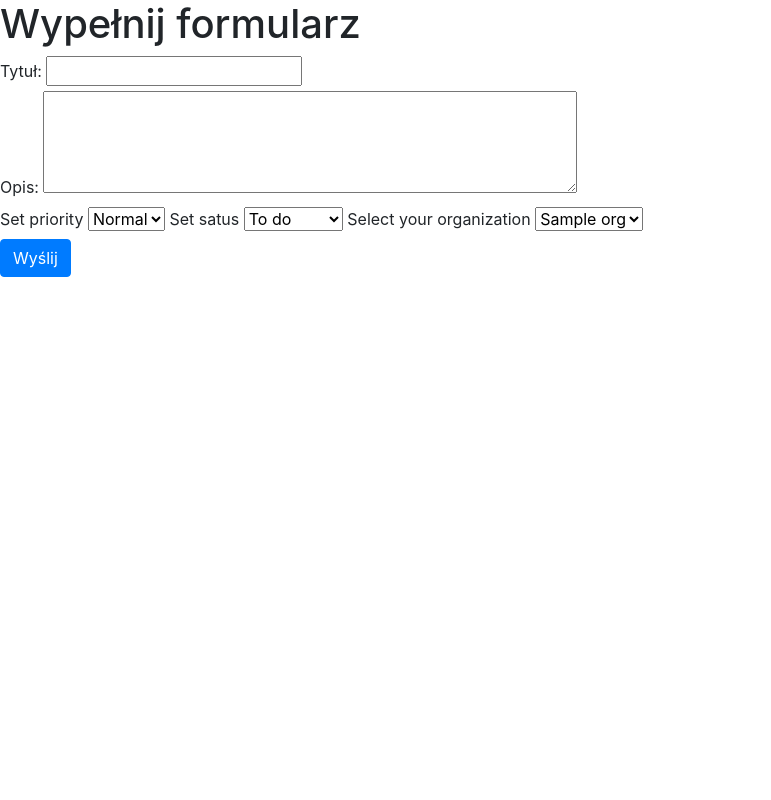
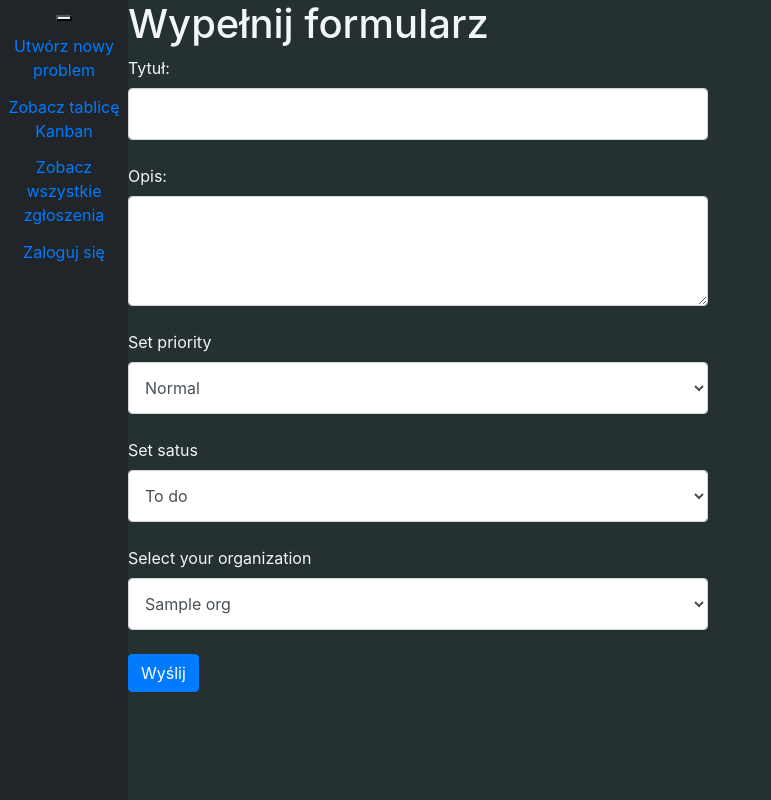
Before and after one commit to AdamJaworski/wwwijs, a Flask app: template templates/create_new_issue.html in a window 1280 px wide. Shown: the whole page, without its empty margins (0-771 px from the left). Run offline with Flask 3, Linux system fonts and the light colour scheme; the template is opened without the code that fills it: most values are stand-ins (such as "Sample title", 1, 10 or a date in 2020); parts of the project's set-up code (start-up, migrations or seed data) failed here and were passed over; some libraries are stand-ins or nearby versions.

Commit message:
create new issue graphical improvement

```diff
--- /dev/null
+++ b/static/css/style_create_new_issue.css
@@ -0,0 +1,40 @@
+html{
+    height: 100%;
+  }
+
+  * {
+      box-sizing: content-box;
+  }
+
+  .create_new_issue {
+    height: 100%;
+    background: rgb(37, 48, 49);
+    display: flex;
+    flex-direction: row;
+  }
+
+  .create_new_issue .side_panel {
+    height: 100%;
+    width: 10%;
+    text-align: center;
+    background: #212529;
+    display: flex;
+    flex-direction: column;
+    align-items: center;
+  }
+
+  .side_panel > * {
+    margin: 5%;
+  }
+
+  .side_panel > *:first-child {
+      margin-top: 15px;
+  }
+
+  .form_div {
+    background: rgb(37, 48, 49);
+    color: rgb(243, 246, 246);
+    height: 100%;
+    display: flex;
+    flex-direction: row;
+  }
--- a/templates/create_new_issue.html
+++ b/templates/create_new_issue.html
@@ -6,33 +6,50 @@
     <meta name="viewport" content="width=device-width, initial-scale=1.0">
     <title>Formularz</title>
     <link rel="stylesheet" href="https://stackpath.bootstrapcdn.com/bootstrap/4.3.1/css/bootstrap.min.css">
+    <link rel="stylesheet" href="{{ url_for('static', filename='css/style_create_new_issue.css') }}">
+    <script src="{{ url_for('static', filename='js/script_dashboard.js') }}"></script>
 </head>
 
-    <body>
+<body class = "create_new_issue">
+    <div class="side_panel">
+        <button id="profile" class="button"></button>
+        <a href="/create_new_issue">Utwórz nowy problem</a>
+        <a href="/dashboard">Zobacz tablicę Kanban</a>
+        <a href="/viev_all_tasks">Zobacz wszystkie zgłoszenia</a>
+        <a href="/login">Zaloguj się</a>
+        <!--
+        <div class="div_button" onclick="openJoinOrgModal('create')">Stwórz organizację</div>
+        <div class="div_button" onclick="openJoinOrgModal('join')">Dołącz do organizacji</div>
+        -->
+    </div>
+    <div class="form_div">
+
+        <form method="POST" action="/create_new_issue">
             <h1>Wypełnij formularz</h1>
-        <form method="POST" action="/create_new_issue">
             <label for="title">Tytuł:</label>
-            <input type="text" id="title" name="title" maxlength="256" required>
+            <input type="text" id="title" class="form-control" name="title" maxlength="256" required>
             <br>
             <label for="description">Opis:</label>
-            <textarea id="description" name="description" rows="4" cols="50" required></textarea>
+            <textarea class="form-control" id="description" name="description" rows="4" cols="50" required></textarea>
             <br>
             <label for="organization_name">Set priority</label>
-            <select id="priority" name="priority" >
+            <select class="form-control" id="priority" name="priority">
                 <option value="4">Citical</option>
                 <option value="3">Major</option>
-                <option value="2" selected = "selected">Normal</option>
+                <option value="2" selected="selected">Normal</option>
                 <option value="1">Minor</option>
             </select>
+            <br>
             <label for="organization_name">Set satus</label>
-            <select id="status" name="status" >
-                <option value="1" selected = "selected">To do</option>
+            <select class="form-control" id="status" name="status">
+                <option value="1" selected="selected">To do</option>
                 <option value="2">In progres</option>
                 <option value="3">In testing</option>
                 <option value="4">Finished</option>
             </select>
+            <br>
             <label for="organization_name">Select your organization</label>
-            <select id="organization_name" name="organization_name">
+            <select class="form-control" id="organization_name" name="organization_name">
                 {% for org in database.get_user_orgs(username) %}
                 <option value="{{ org }}">{{ org }}</option>
                 {% endfor %}
@@ -40,6 +57,8 @@
             <br>
             <button type="submit" class="btn btn-primary">Wyślij</button>
         </form>
+    </div>
+
 </body>
 
 </html>
```
Lines whose indentation alone changed are shown as unchanged.
